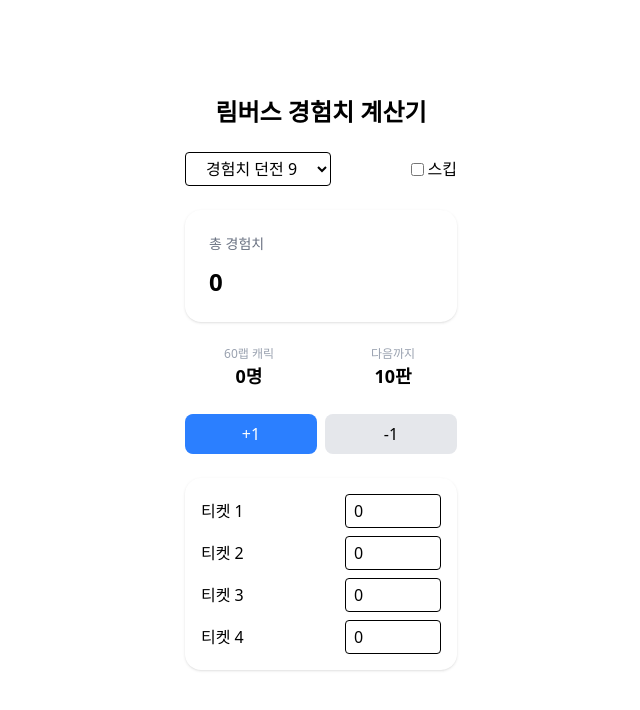
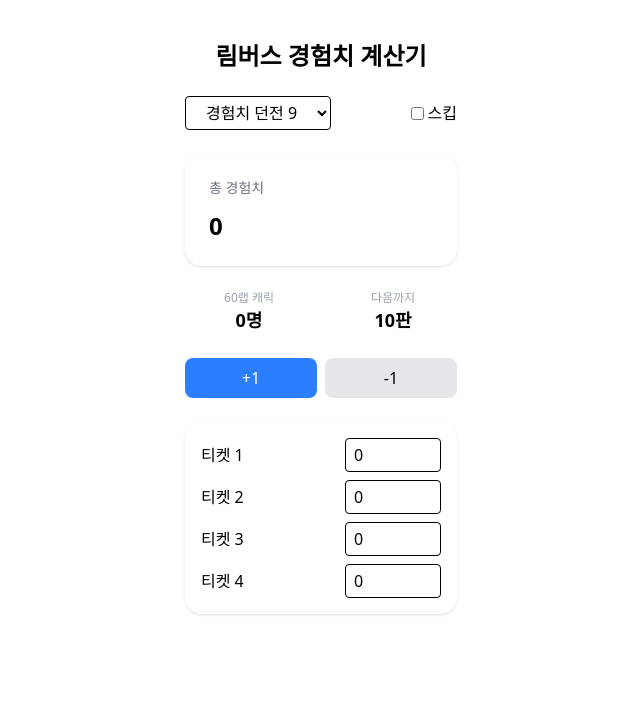
Before and after one commit to sangyun-hwang/subculture-tools, a Next.js app: page / in a window 1280 px wide. Shown: the top 710 px of the page, without its empty margins (319-959 px from the left). Built offline with nearby package versions, Linux system fonts and the light colour scheme.

Commit message:
[feat] ui 임시 수정

```diff
--- a/app/page.tsx
+++ b/app/page.tsx
@@ -3,7 +3,7 @@
 
 export default function Home() {
   return (
-    <main className="flex min-h-screen flex-col items-center justify-start p-24">
+    <main className="flex min-h-screen flex-col items-center justify-start py-10">
       <h1 className="text-2xl font-bold">림버스 경험치 계산기</h1>
       <ExpTool config={limbusCompany.exp} />
     </main>
```
